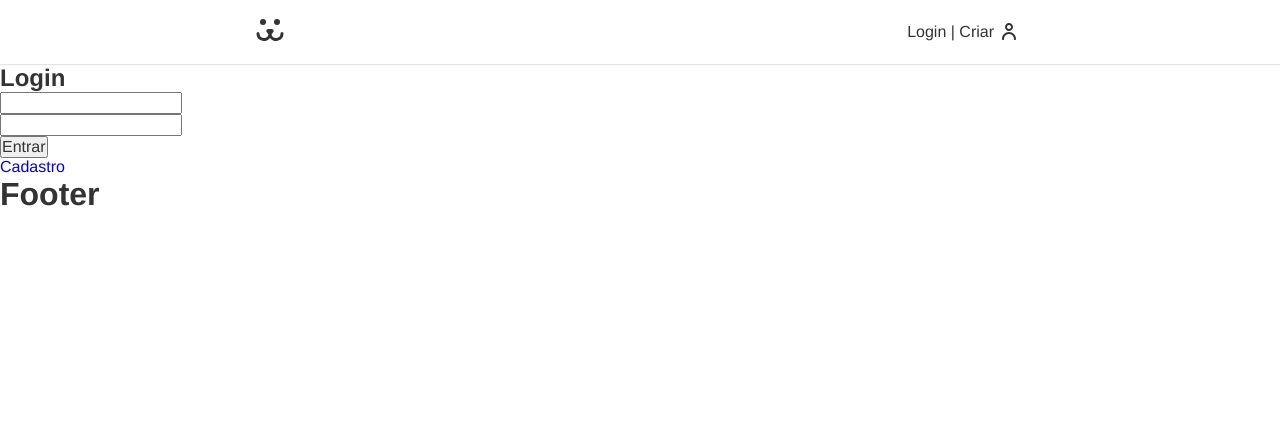
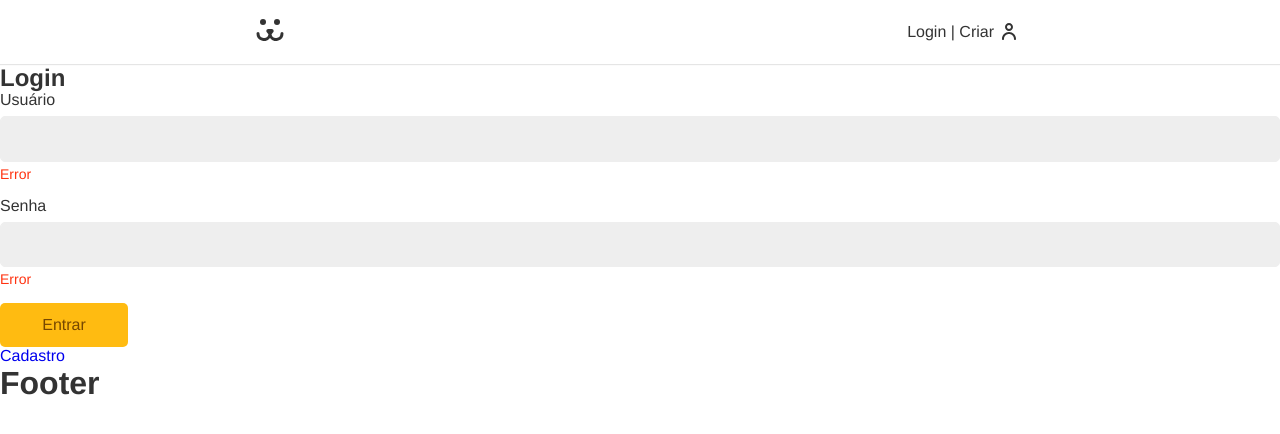
Before and after one commit to LucasDev9645/Projeto_Dogs_2023, a React app: page /login in a window 1280 px wide. Shown: the top 434 px of the page. Built offline with nearby package versions, Linux system fonts and the light colour scheme; the HTML template or start-up script is replaced by a standard one.

Commit message:
Form components

```diff
--- a/src/components/Login/LoginForm/index.jsx
+++ b/src/components/Login/LoginForm/index.jsx
@@ -1,5 +1,8 @@
 import React, { useState } from "react";
 import { Link } from "react-router-dom";
+
+import Input from "../../Reusable/Input";
+import Button from "../../Reusable/Button";
 
 const LoginForm = () => {
   const [username, setUsername] = useState("");
@@ -28,17 +31,9 @@
     <section>
       <h1>Login</h1>
       <form onSubmit={handleSubmit}>
-        <input
-          type="text"
-          value={username}
-          onChange={(e) => setUsername(e.target.value)}
-        />
-        <input
-          type="password"
-          value={password}
-          onChange={(e) => setPassword(e.target.value)}
-        />
-        <button>Entrar</button>
+        <Input label="Usuário" type="text" name="username" />
+        <Input label="Senha" type="password" name="password" />
+        <Button>Entrar</Button>
       </form>
       <Link to="/login/criar">Cadastro</Link>
     </section>
--- /dev/null
+++ b/src/components/Reusable/Button/index.jsx
@@ -0,0 +1,13 @@
+import React from "react";
+
+import "./styles.css";
+
+const Button = ({ children, ...props }) => {
+  return (
+    <button {...props} className="button">
+      {children}
+    </button>
+  );
+};
+
+export default Button;
--- /dev/null
+++ b/src/components/Reusable/Button/styles.css
@@ -0,0 +1,24 @@
+.button {
+  font-size: 1rem;
+  font-family: var(--type-first);
+  cursor: pointer;
+  border: none;
+  border-radius: 5px;
+  background-color: #fb1;
+  color: #764701;
+  padding: 0.8rem 1.2rem;
+  box-sizing: border-box;
+  transition: 0.1s;
+  min-width: 8rem;
+}
+
+.button:hover,
+.button:focus {
+  outline: none;
+  box-shadow: 0 0 0 3px #fea, 0 0 0 4px #fb1;
+}
+
+.button:disabled {
+  opacity: 0.5;
+  cursor: wait;
+}
--- /dev/null
+++ b/src/components/Reusable/Input/index.jsx
@@ -0,0 +1,17 @@
+import React from "react";
+
+import "./styles.css";
+
+const Input = ({ label, type, name }) => {
+  return (
+    <div className="inputContainer">
+      <label className="label" htmlFor={name}>
+        {label}
+      </label>
+      <input id={name} className="input" type={type} name={name} />
+      <p className="error">Error</p>
+    </div>
+  );
+};
+
+export default Input;
--- /dev/null
+++ b/src/components/Reusable/Input/styles.css
@@ -0,0 +1,35 @@
+.inputContainer {
+  margin-bottom: 1rem;
+}
+
+.label {
+  display: block;
+  font-size: 1rem;
+  line-height: 1;
+  padding-bottom: 0.5rem;
+}
+
+.input {
+  border: 1px solid #eee;
+  display: block;
+  width: 100%;
+  font-size: 1rem;
+  padding: 0.8rem;
+  border-radius: 5px;
+  background: #eee;
+  transition: 0.2s;
+}
+
+.input:focus,
+.input:hover {
+  outline: none;
+  border-color: #fb1;
+  background: white;
+  box-shadow: 0 0 0 3px #fea;
+}
+
+.error {
+  color: #f31;
+  font-size: 0.875rem;
+  margin-top: 0.25rem;
+}
```
